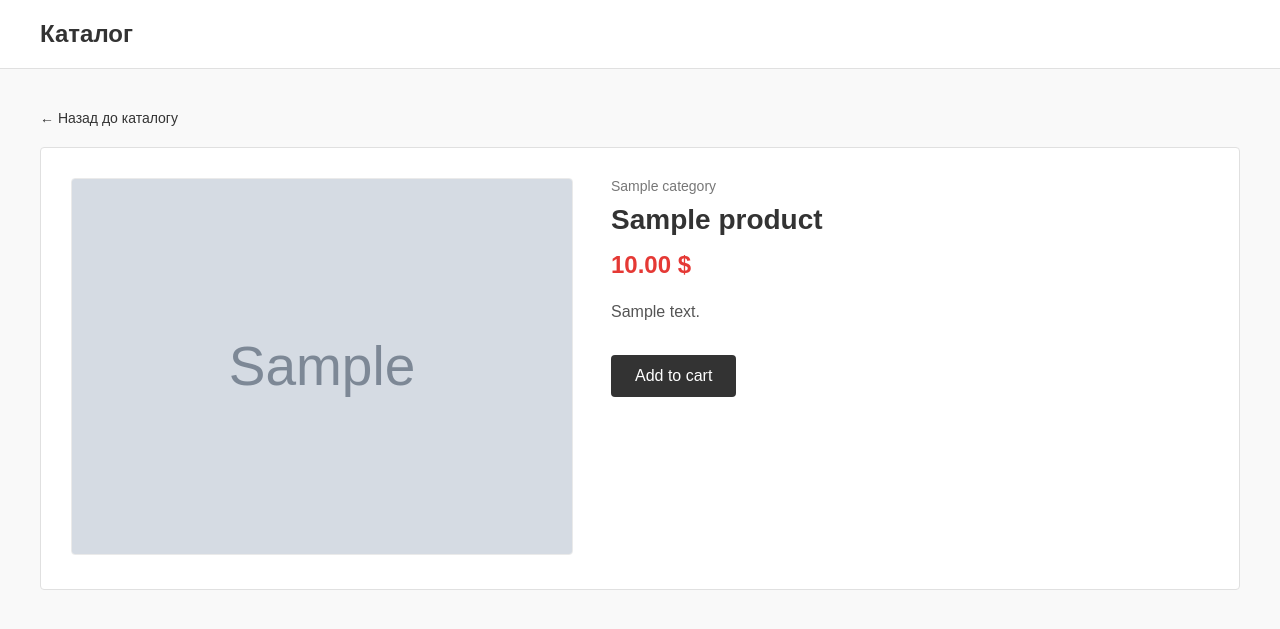
After one commit to PiterTimch/django-catalog-app, a Django app: a page that uses django_catalog/catalog/templates/catalog/product_detail.html in a window 1280 px wide. The commit adds this page. Shown: the top 629 px of the page. Run offline with Django 5.2, Linux system fonts and the light colour scheme; tables that the repository leaves empty hold one stand-in row (values such as "Sample post"); grey boxes marked "Sample" are stand-in pictures.

Commit message:
Add product detail page and enhance product card links

```diff
--- a/django_catalog/catalog/static/catalog/css/main.css
+++ b/django_catalog/catalog/static/catalog/css/main.css
@@ -166,3 +166,106 @@ body {
     color: #ffffff;
     border-color: #333;
 }
+
+.product-card__link {
+    color: inherit;
+    text-decoration: none;
+}
+
+.product-card__link:hover {
+    text-decoration: underline;
+}
+
+.back-link-container {
+    margin-bottom: 20px;
+}
+
+.back-link {
+    color: #333;
+    text-decoration: none;
+    font-size: 14px;
+}
+
+.back-link:hover {
+    text-decoration: underline;
+}
+
+.product-detail {
+    display: flex;
+    gap: 40px;
+    background-color: #ffffff;
+    border: 1px solid #e0e0e0;
+    border-radius: 4px;
+    padding: 30px;
+    flex-wrap: wrap;
+}
+
+.product-detail__image-container {
+    flex: 1;
+    min-width: 300px;
+    max-width: 500px;
+}
+
+.product-detail__image {
+    width: 100%;
+    max-height: 400px;
+    object-fit: contain;
+    background-color: #fafafa;
+    border: 1px solid #eaeaea;
+    border-radius: 4px;
+}
+
+.product-detail__no-image {
+    width: 100%;
+    height: 300px;
+    background-color: #eee;
+    display: flex;
+    align-items: center;
+    justify-content: center;
+    color: #888;
+    border-radius: 4px;
+}
+
+.product-detail__info {
+    flex: 1;
+    min-width: 300px;
+}
+
+.product-detail__category {
+    font-size: 14px;
+    color: #777;
+    margin: 0 0 10px 0;
+}
+
+.product-detail__name {
+    font-size: 28px;
+    margin: 0 0 15px 0;
+    color: #333;
+}
+
+.product-detail__price {
+    font-size: 24px;
+    font-weight: bold;
+    color: #e53935;
+    margin: 0 0 20px 0;
+}
+
+.product-detail__description {
+    line-height: 1.6;
+    margin-bottom: 30px;
+    color: #555;
+}
+
+.add-to-cart-btn {
+    padding: 12px 24px;
+    background-color: #333;
+    color: #fff;
+    border: none;
+    border-radius: 4px;
+    font-size: 16px;
+    cursor: pointer;
+}
+
+.add-to-cart-btn:hover {
+    background-color: #555;
+}
--- /dev/null
+++ b/django_catalog/catalog/templates/catalog/product_detail.html
@@ -0,0 +1,29 @@
+{% extends "catalog/base.html" %}
+
+{% block title %}{{ product.name }} - Каталог{% endblock %}
+
+{% block content %}
+<div class="back-link-container">
+    <a href="{% url 'catalog:product_list' %}" class="back-link">&larr; Назад до каталогу</a>
+</div>
+
+<div class="product-detail">
+    <div class="product-detail__image-container">
+        {% if product.image %}
+            <img class="product-detail__image" src="{{ product.image.url }}" alt="{{ product.name }}">
+        {% else %}
+            <div class="product-detail__no-image">Немає фото</div>
+        {% endif %}
+    </div>
+
+    <div class="product-detail__info">
+        <p class="product-detail__category">{{ product.category.name }}</p>
+        <h1 class="product-detail__name">{{ product.name }}</h1>
+        <p class="product-detail__price">{{ product.price }} $</p>
+        <div class="product-detail__description">
+            <p>{{ product.description }}</p>
+        </div>
+        <button class="add-to-cart-btn">Add to cart</button>
+    </div>
+</div>
+{% endblock %}
--- a/django_catalog/catalog/urls.py
+++ b/django_catalog/catalog/urls.py
@@ -5,4 +5,5 @@ app_name = "catalog"
 
 urlpatterns = [
     path("", views.product_list, name="product_list"),
+    path("product/<slug:slug>/", views.product_detail, name="product_detail"),
 ]
--- a/django_catalog/catalog/views.py
+++ b/django_catalog/catalog/views.py
@@ -1,5 +1,5 @@
 from django.core.paginator import Paginator
-from django.shortcuts import render
+from django.shortcuts import render, get_object_or_404
 from .models import Category, Product
 
 DEFAULT_PER_PAGE = 4
@@ -31,3 +31,8 @@ def product_list(request):
         "per_page": per_page,
         "per_page_options": PER_PAGE_OPTIONS,
     })
+
+
+def product_detail(request, slug):
+    product = get_object_or_404(Product.objects.select_related("category"), slug=slug)
+    return render(request, "catalog/product_detail.html", {"product": product})
```
Also changed, not shown: django_catalog/catalog/templates/catalog/partials/_product_card.html (+10 -6 lines), django_catalog/productImages/369a09d7-e266-4004-9295-1d5afaf96a34.jpeg (deleted).
